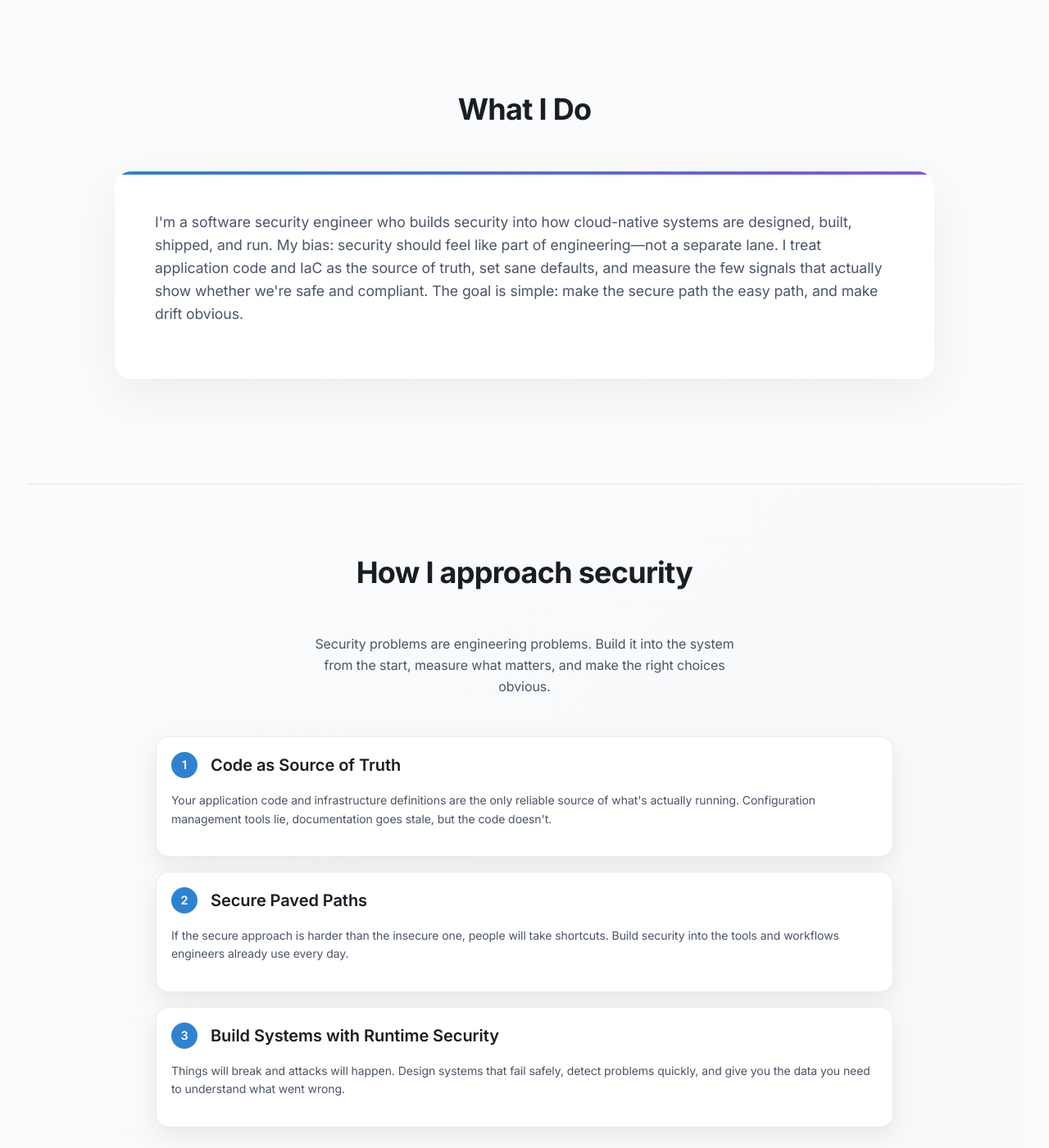
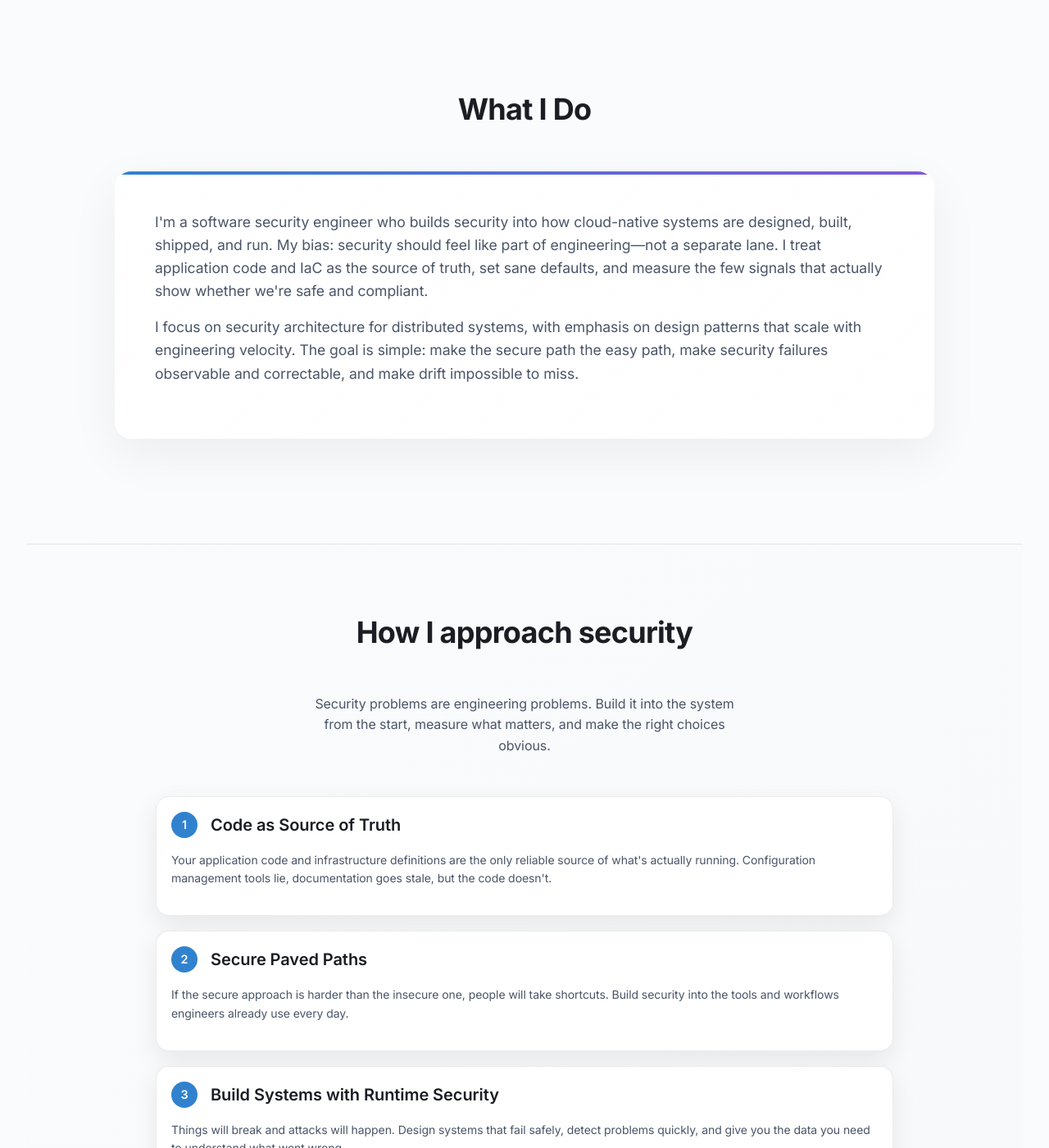
Before and after one commit to HackerM0nk/HackerM0nk.github.io, a Jekyll site: the page built from index.md, in a window 1280 px wide and 1400 px high, scrolled down 603 px. Shown: the whole window at 82% size. Built offline with Jekyll 4.4.1, drawn with Linux system fonts in a browser that asks for light colours; some of the changed text lies outside the part shown.

Commit message:
Fixed Content

```diff
--- a/index.md
+++ b/index.md
@@ -22,7 +22,8 @@
 <section>
   <h2>What I Do</h2>
   <div class="executive-summary">
-    <p style="font-size: 1.1rem; line-height: 1.7; color: var(--sub); margin: 0;">I'm a software security engineer who builds security into how cloud-native systems are designed, built, shipped, and run. My bias: security should feel like part of engineering—not a separate lane. I treat application code and IaC as the source of truth, set sane defaults, and measure the few signals that actually show whether we're safe and compliant. The goal is simple: make the secure path the easy path, and make drift obvious.</p>
+    <p style="font-size: 1.1rem; line-height: 1.7; color: var(--sub); margin: 0;">I'm a software security engineer who builds security into how cloud-native systems are designed, built, shipped, and run. My bias: security should feel like part of engineering—not a separate lane. I treat application code and IaC as the source of truth, set sane defaults, and measure the few signals that actually show whether we're safe and compliant.</p>
+    <p style="font-size: 1.1rem; line-height: 1.7; color: var(--sub); margin: 16px 0 0;">I focus on security architecture for distributed systems, with emphasis on design patterns that scale with engineering velocity. The goal is simple: make the secure path the easy path, make security failures observable and correctable, and make drift impossible to miss.</p>
   </div>
 </section>
 
@@ -70,13 +71,6 @@
   </div>
 </section>
 
-<!-- EXECUTIVE SUMMARY -->
-<section>
-  <h2>What I Do</h2>
-  <div class="executive-summary">
-    <p style="font-size: 1.2rem; line-height: 1.7; color: var(--sub); margin: 0; text-align: center;">Security architecture for distributed systems, with emphasis on design patterns that scale with engineering velocity. Focus on measurable controls, infrastructure as code, and operational practices that make security failures observable and correctable.</p>
-  </div>
-</section>
 
 <!-- TRUST STRIP -->
 <!-- <section aria-label="experience">
```
